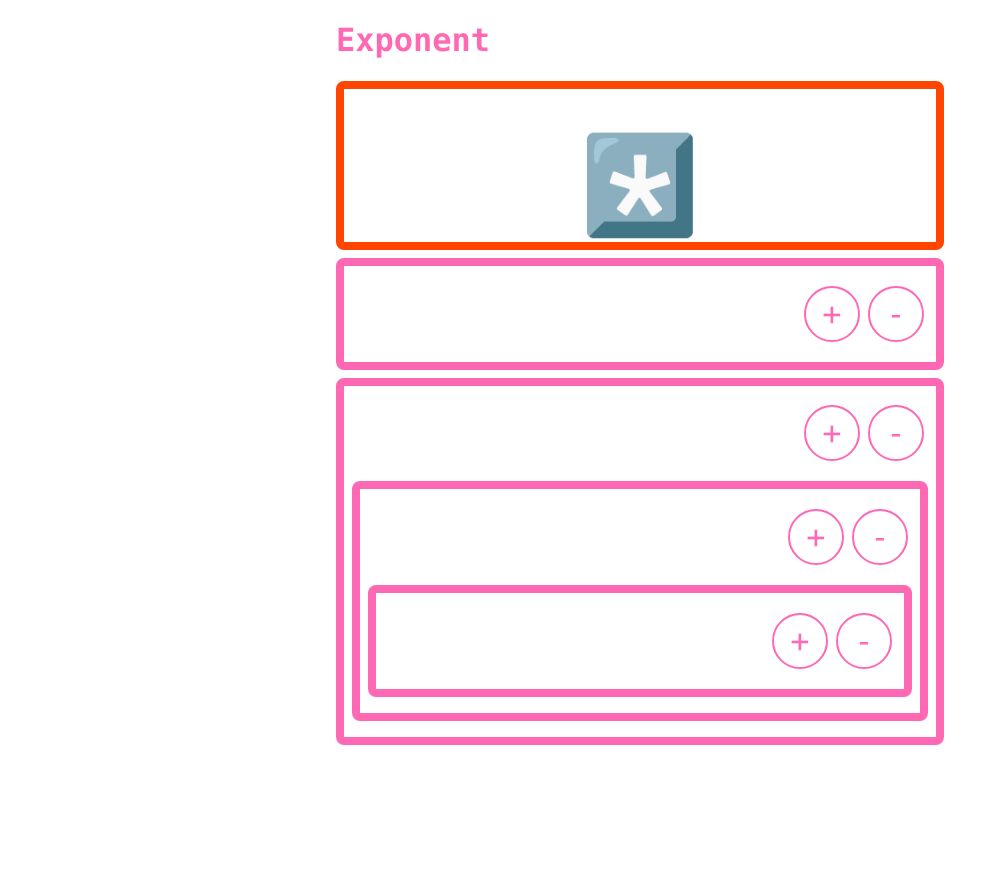
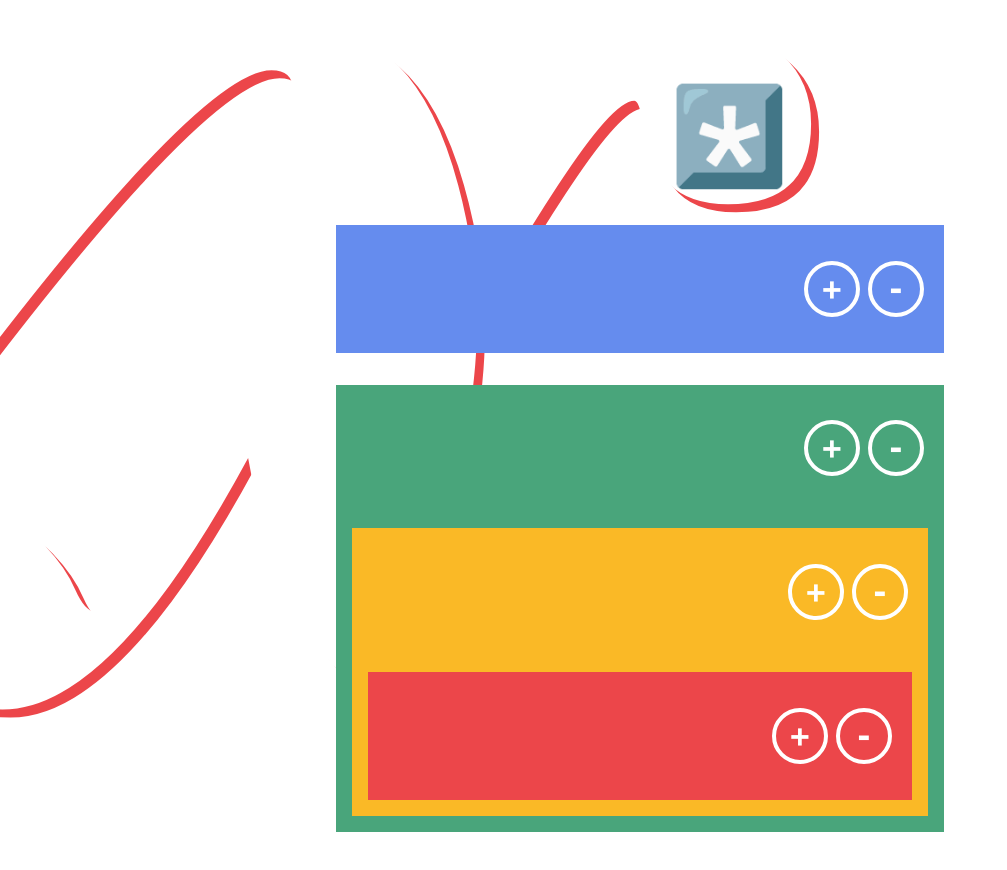
Before and after one commit to hexanal/exponent-boilerplate, a website built with webpack: page index.html in a window 1280 px wide. Shown: the whole page, without its empty margins (0-1007 px from the left). Before the commit the page ends 800 px from the top, so only its background shows below. Built offline with nearby package versions, Linux system fonts and the light colour scheme; files whose address does not match are found by name; what core would draw is missing.

Commit message:
Styling boilerplate example page

```diff
--- a/index.html
+++ b/index.html
@@ -10,9 +10,9 @@
 </head>
 
 <body>
+  <div class="❎">𝓍</div>
+
   <div class="🔴">
-    <h1>Exponent</h1>
-
     <!--
     A very basic component example
     Notice the three different data attributes.
@@ -43,7 +43,7 @@
         </div>
       </div>
 
-      <div class="counter" data-component="counter" data-counter-id="second-counter">
+      <div class="counter" data-component="counter" data-counter-id="second-counter" data-counter-bg="subtle">
         <div class="counter__controls">
           <h2 data-ui="heading"></h2>
           <h3 data-ui="id"></h3>
@@ -52,7 +52,7 @@
         </div>
 
         <div class="this-counter-is-nested counter__child">
-          <div class="counter" data-component="counter" data-counter-id="one-level-down-counter">
+          <div class="counter" data-component="counter" data-counter-id="one-level-down-counter" data-counter-bg="active">
             <div class="counter__controls">
               <h2 data-ui="heading"></h2>
               <h3 data-ui="id"></h3>
@@ -61,7 +61,7 @@
             </div>
 
             <div class="this-counter-is-even-deeper counter__child">
-              <div class="counter" data-component="counter" data-counter-id="deep-nested-counter">
+              <div class="counter" data-component="counter" data-counter-id="deep-nested-counter" data-counter-bg="bright">
                 <div class="counter__controls">
                   <h2 data-ui="heading"></h2>
                   <h3 data-ui="id"></h3>
--- a/src/js/components/counter/counter.css
+++ b/src/js/components/counter/counter.css
@@ -3,27 +3,52 @@
   flex-direction: column;
   justify-content: center;
   align-items: stretch;
-  margin: 0.5rem 0;
-  padding: 0.5rem;
-  color: var(--color-body);
-  background-color: white;
-  border: 0.5rem solid var(--color-body);
-  border-radius: var(--rounded-corners);
+  padding: 1rem;
+  margin-top: 2rem;
+  color: white;
+  background-color: var(--color-midnight);
+}
+.counter[data-counter-bg="active"] {
+  background-color: var(--color-active);
+}
+.counter[data-counter-bg="bright"] {
+  background-color: var(--color-bright);
+}
+.counter[data-counter-bg="subtle"] {
+  background-color: var(--color-subtle);
 }
 
 .counter__controls {
   display: flex;
-  justify-content: stretch;
+  justify-content: center;
   align-items: center;
+  flex-wrap: wrap;
+  padding: 0.5rem 0;
+}
+@media (min-width: 42rem) {
+  .counter__controls {
+    justify-content: stretch;
+    flex-wrap: nowrap;
+  }
 }
 .counter__controls h2 {
   flex-grow: 1;
   padding: 0 2rem;
   font-size: 3rem;
   line-height: 0;
+  text-align: center;
 }
 .counter__controls h3 {
+  width: 100%;
   padding: 0 2rem;
+  text-align: center;
+  font-weight: normal;
+  opacity: 0.25;
+}
+@media (min-width: 42rem) {
+  .counter__controls h3 {
+    width: auto;
+  }
 }
 .counter__controls button {
   display: flex; align-items: center; justify-content: center;
@@ -34,18 +59,43 @@
   padding: 0;
   font-family: var(--font-body);
   font-size: 2rem;
+  font-weight: bold;
   line-height: 0;
-  color: var(--color-body);
-  border: 2px solid currentColor;
+  color: white;
+  border: 0.25rem solid currentColor;
   background-color: transparent;
   border-radius: 50%;
   cursor: pointer;
 }
-.counter__controls button:hover {
-  color: var(--color-active);
+.counter__controls button:focus {
+  background-color: var(--color-flash);
+  border-color: var(--color-flash);
+  outline: none;
 }
-.counter__controls button:focus {
-  color: var(--color-subtle);
+@media (hover: hover) {
+  .counter__controls button:hover {
+    background-color: var(--color-flash);
+    border-color: var(--color-flash);
+    box-shadow: 0 0 0 0.25rem white;
+    animation: blap 300ms cubic-bezier(.45,-0.15,.05,1.5) forwards;
+  }
+}
+.counter__controls button:active {
+  background-color: var(--color-flash);
+  border-color: var(--color-flash);
+  box-shadow: 0 0 0 0.25rem white;
+  animation: bloop 400ms cubic-bezier(.45,-0.15,.05,1.5) forwards;
+}
+
+@keyframes blap {
+  0% { transform: scale(1); }
+  50% { transform: scale(1.05); }
+  100% { transform: scale(1); }
+}
+@keyframes bloop {
+  0% { transform: scale(1); }
+  40% { transform: scale(1.1); box-shadow: 0 0 0 0.5rem white; }
+  100% { transform: scale(1); box-shadow: 0 0 0 0.25rem white; }
 }
 
 .counter__child {
--- a/src/js/components/counter/counter.js
+++ b/src/js/components/counter/counter.js
@@ -35,12 +35,16 @@ function Counter({ui, controls, element, children, messaging}) {
    */
 
   this.inc = (e, amount = 1) => {
+    e.preventDefault();
+    e.stopPropagation();
     this.setCount(this.state.count + amount);
     children.map(child => child.inc(e, 10)); // this exemplifies one possible use case for 'children'
       // note: I haven't figured a good way to make child->parent communication easy yet...
   }
 
   this.dec = (e, amount = 1) => {
+    e.preventDefault();
+    e.stopPropagation();
     this.setCount(this.state.count - amount);
     children.map(child => child.dec(e, 10));
   }
@@ -48,11 +52,13 @@ function Counter({ui, controls, element, children, messaging}) {
   this.setCount = function(count) {
     this.state.count = count;
     Storage.set(localStoreId, count);
-    ui.heading.innerHTML = count;
+    ui.heading.textContent = count;
   };
 
   ui.heading.innerHTML = this.state.count; // initializing our children elements
   ui.id.innerHTML = counterId;
+  controls.incrementor.addEventListener('touchend', this.inc);
+  controls.decrementor.addEventListener('touchend', this.dec);
   controls.incrementor.addEventListener('click', this.inc);
   controls.decrementor.addEventListener('click', this.dec);
 
@@ -62,7 +68,7 @@ function Counter({ui, controls, element, children, messaging}) {
       const { target } = e.target.dataset;
 
       // dispatch a message using the 'messaging' middleware
-      // note: see `example2.js` for more info on that
+      // note: see `example.js` for more info on that
       messaging.dispatch({
         id: 'RESET_COUNTER',
         payload: { target }
--- a/src/js/components/example/example.js
+++ b/src/js/components/example/example.js
@@ -16,7 +16,7 @@ export default params => {
    * components. So it's a convention that also helps you avoid running into
    * some trouble down the road! ✌️
    */
-  ui.heading.innerHTML = 'Hello World!';
+  ui.heading.innerHTML = 'Welcome to Exponent!';
 
   /**
    * 'messaging' is a middleware that allows for inter-component communication.
--- a/src/js/components/example/example.scss
+++ b/src/js/components/example/example.scss
@@ -1,30 +1,33 @@
 .example {
   display: flex;
-  flex-direction: column;
-  justify-content: center;
+  justify-content: space-evenly;
   align-items: center;
   color: lightgrey;
-  border-radius: 0.5rem;
-  border: 0.5rem solid var(--color-subtle);
-  background-color: white;
-  transition: padding 500ms ease-out, border 500ms ease-out;
+  background-color: transparent;
+  transition:
+    color 500ms ease-out,
+    background-color 500ms ease-out;
 
   h2 {
-    margin: 0 0 1rem;
+    margin: 0;
     padding: 0.75rem;
+    font-weight: normal;
+    font-size: 1rem;
+    line-height: 1;
+    text-align: center;
   }
 
   &[data-status=loaded] {
     padding: 1rem;
     color: white;
-    background-color: var(--color-body);
-  }
-
-  &.state-scrolling-up {
-    border-color: var(--color-active);
+    background-color: var(--color-bright);
   }
 }
 
 .example__scroll {
-  font-size: 6rem;
+  font-size: 3rem;
+
+  @media (min-width: 42rem) {
+    font-size: 6rem;
+  }
 }
--- a/src/scss/styles.scss
+++ b/src/scss/styles.scss
@@ -3,18 +3,30 @@
 
 :root {
   --font-body: 'IBM Plex Mono', Menlo, Monaco, monospace;
-  --color-body: hotpink;
-  --color-active: orange;
-  --color-subtle: orangered;
-  --rounded-corners: 0.5rem;
+
+  --color-body: #D160D7;
+  --color-active: #FAB926;
+  --color-subtle: #49A57B;
+  --color-bright: #EC464A;
+  --color-midnight: #658CEE;
+  --color-flash: #01FF96;
 }
 
 body {
   font-family: var(--font-body);
   color: var(--color-body);
   background-image: url('~assets/images/bg.png');
-  background-position: center;
+  background-position: 0 0;
   background-size: cover;
+  -moz-user-select: none;
+  -webkit-user-select: none;
+  user-select: none;
+
+  * {
+    -moz-user-select: none;
+    -webkit-user-select: none;
+    user-select: none;
+  }
 }
 
 * {
@@ -22,12 +34,30 @@ body {
 }
 
 .🔴{
+  position: relative;
+  z-index: 2;
   max-width: 42rem;
   width: 100%;
-  margin-left: auto;
-  margin-right: auto;
-  padding-left: 2rem;
-  padding-right: 2rem;
+  margin: 10rem auto;
+  padding-left: 0.5rem;
+  padding-right: 0.5rem;
+
+  @media (min-width: 42rem) {
+    margin: 5rem auto;
+    padding-left: 2rem;
+    padding-right: 2rem;
+  }
+}
+
+.❎{
+  position: fixed;
+  z-index: 1;
+  top: 2rem;
+  left: -5rem;
+  font-size: 150vw;
+  line-height: 0;
+  color: white;
+  text-shadow: 0.5rem 0.5rem 0 var(--color-bright)
 }
 
 [data-status=loading] {
```
